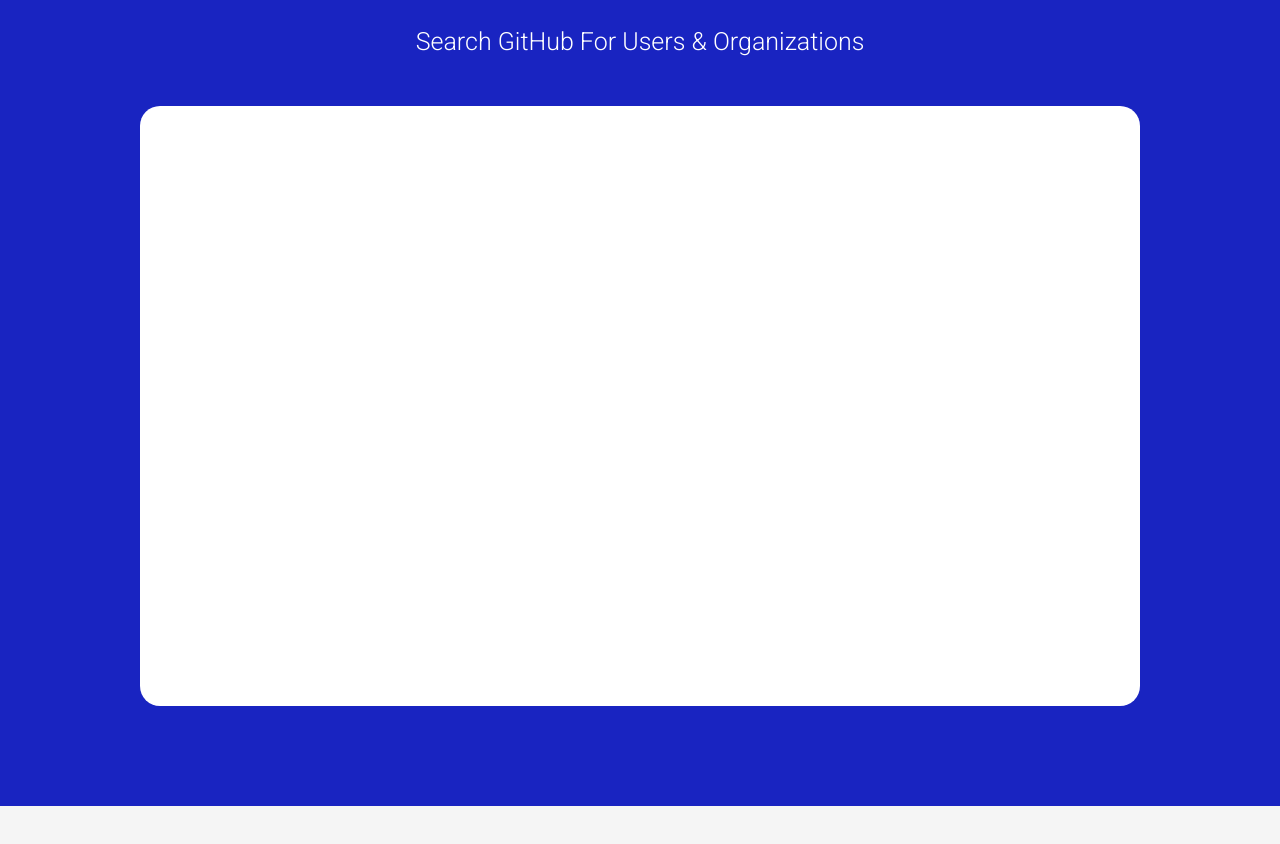
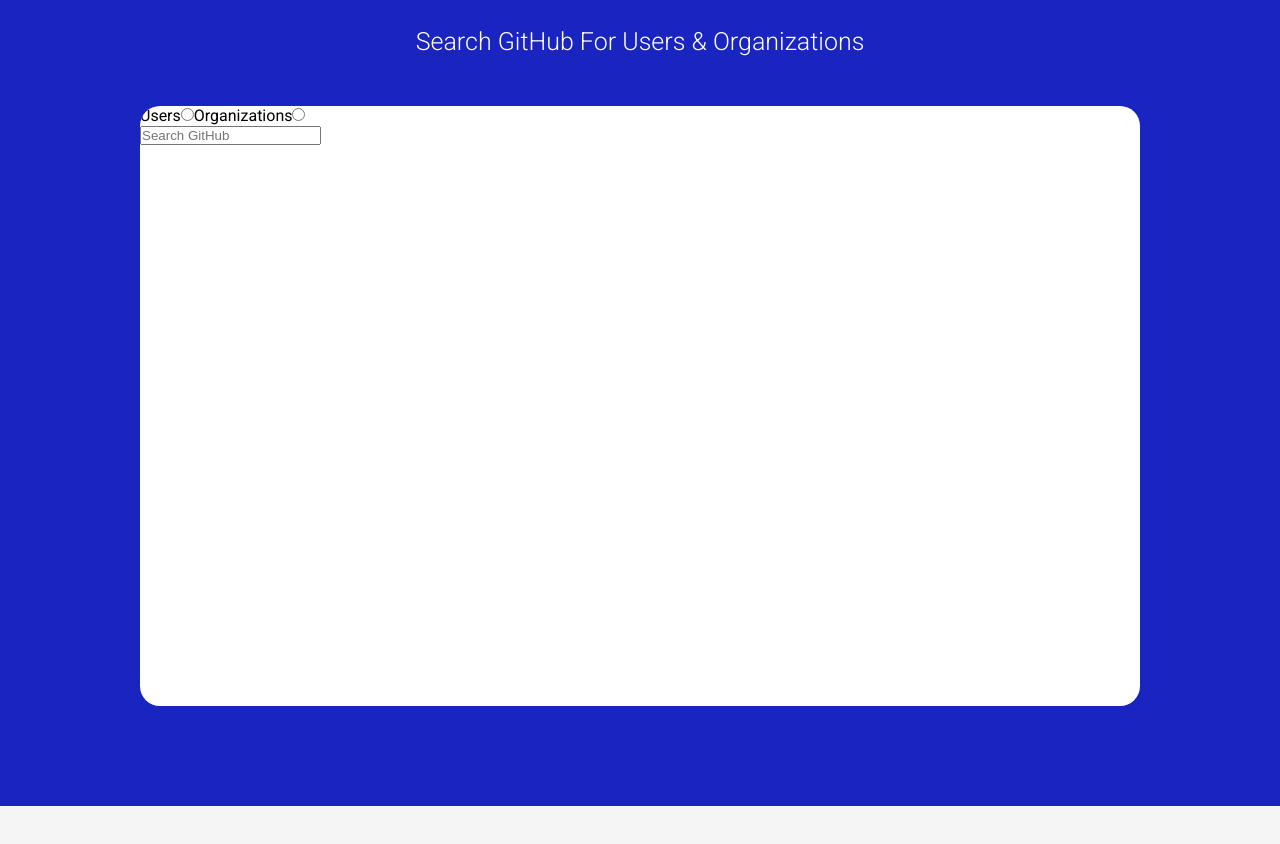
Before and after one commit to harshitbehl/buildwithassembly-harshitbehl, a React (Create React App) app in the folder client/: page / in a window 1280 px wide. Shown: the part 974-1818 px from the top of the page. Built offline with nearby package versions, Linux system fonts and the light colour scheme; grey boxes are pictures that could not be loaded.

Commit message:
feat(task): add task section & layout

```diff
--- a/client/src/components/task/Task.jsx
+++ b/client/src/components/task/Task.jsx
@@ -1,5 +1,7 @@
 import React from "react";
 import "./Task.scss";
+
+import TaskForm from "./TaskForm";
 
 function Task() {
   return (
@@ -10,7 +12,9 @@
           Search GitHub For Users & Organizations
         </p>
         <div className="task__content-container">
-          <div className="task__form-container"></div>
+          <div className="task__form-container">
+            <TaskForm />
+          </div>
           <div className="task__results-container"></div>
         </div>
       </div>
--- /dev/null
+++ b/client/src/components/task/TaskForm.jsx
@@ -0,0 +1,37 @@
+import React from "react";
+import "./TaskForm.scss";
+
+import { Formik, Form, Field, ErrorMessage } from "formik";
+
+function TaskForm() {
+  const handleSubmit = async (values, { resetForm }) => {
+    try {
+      console.log(values);
+    } catch (error) {
+      console.log(error);
+    }
+  };
+
+  return (
+    <Formik
+      initialValues={{ searchCondition: "", search: "" }}
+      onSubmit={handleSubmit}
+    >
+      {({ values }) => (
+        <Form className="task-form">
+          <div className="task-form__radio-container">
+            <label htmlFor="searchCondition">Users</label>
+            <Field type="radio" name="searchCondition" value="users" />
+            <label htmlFor="searchCondition">Organizations</label>
+            <Field type="radio" name="searchCondition" value="organizations" />
+          </div>
+          <div className="task-form__search-container">
+            <Field type="search" name="search" placeholder="Search GitHub" />
+          </div>
+        </Form>
+      )}
+    </Formik>
+  );
+}
+
+export default TaskForm;
```
Also changed, not shown: client/src/components/task/TaskForm.scss (added).
